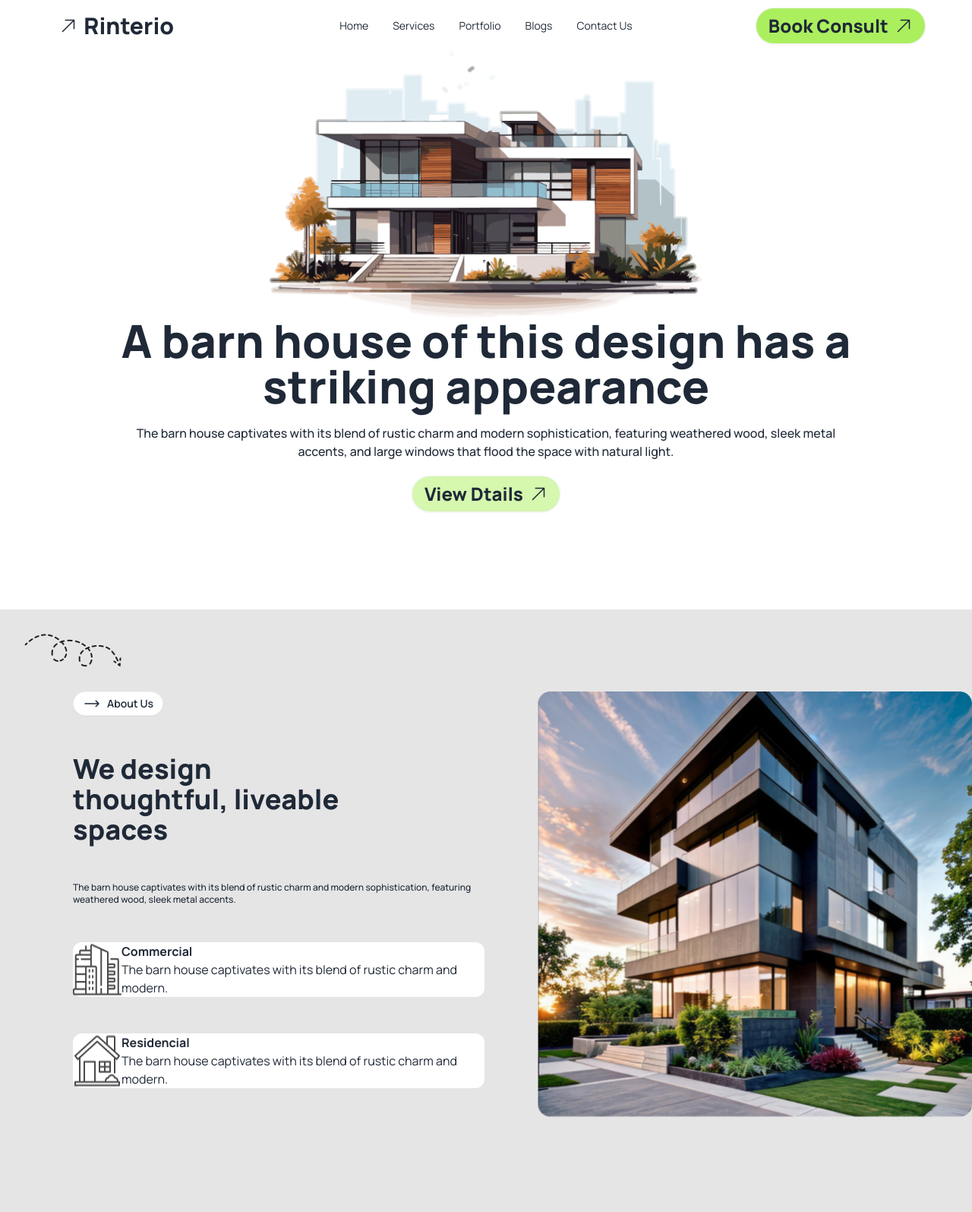
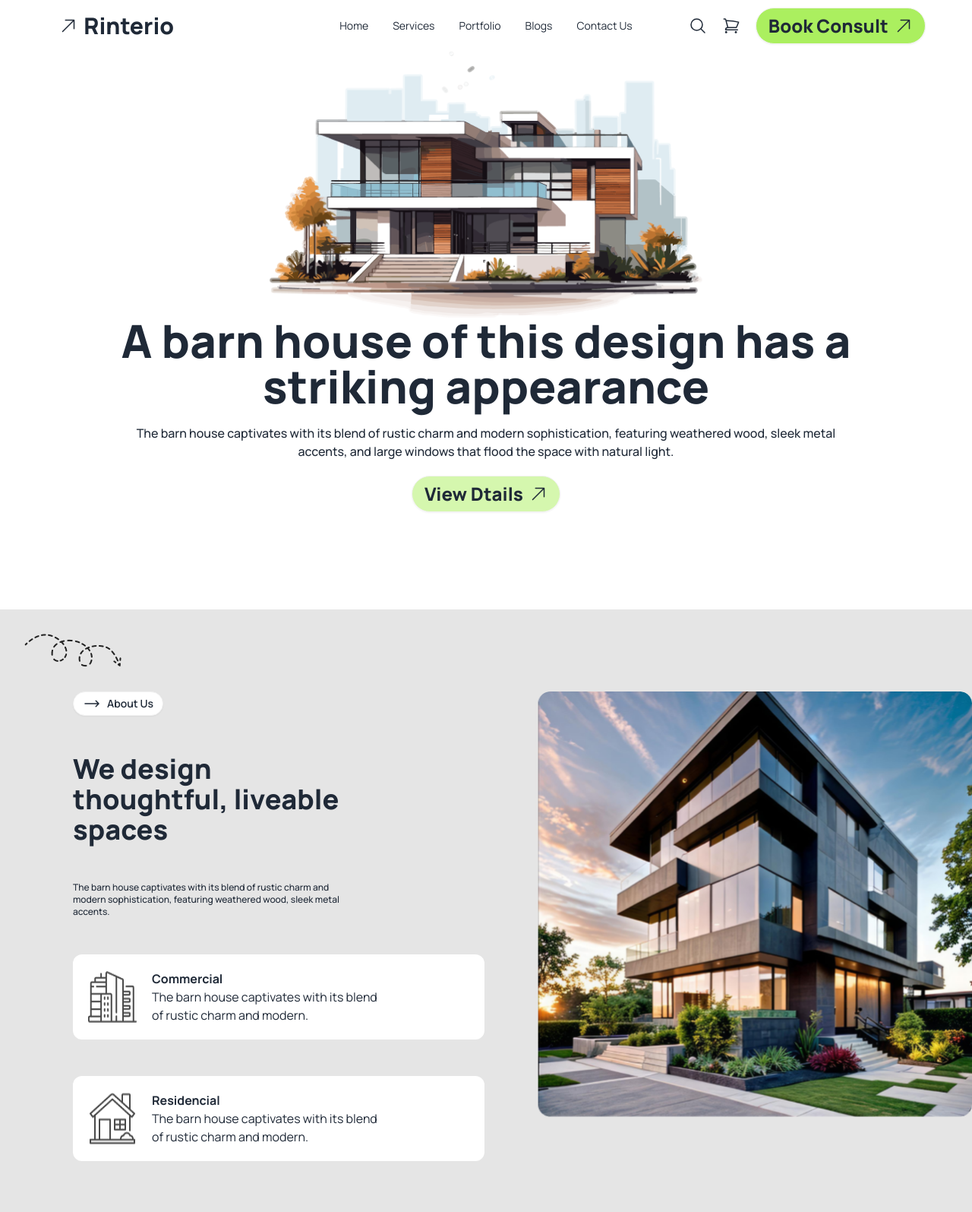
Before and after one commit to taif-01/B10-Assignment-03-Project, a plain HTML site: page index.html in a window 1280 px wide. Shown: the top 1595 px of the page at 76% size. Drawn offline with nearby package versions, Linux system fonts and the light colour scheme.

Commit message:
Perfect for laptop view

```diff
--- a/index.html
+++ b/index.html
@@ -24,6 +24,10 @@
     <style>
       .font-manrope {
         font-family: "Manrope", sans-serif;
+      }
+
+      .section{
+        background-image: url('/assets/bg.jpg');
       }
     </style>
     <script>
@@ -101,7 +105,39 @@
             </ul>
           </div>
 
+          <!-- book consult -->
           <div class="navbar-end">
+            <!-- icons -->
+            <div class="flex gap-5">
+              <svg
+                xmlns="http://www.w3.org/2000/svg"
+                fill="none"
+                viewBox="0 0 24 24"
+                stroke-width="1.5"
+                stroke="currentColor"
+                class="size-6"
+              >
+                <path
+                  stroke-linecap="round"
+                  stroke-linejoin="round"
+                  d="m21 21-5.197-5.197m0 0A7.5 7.5 0 1 0 5.196 5.196a7.5 7.5 0 0 0 10.607 10.607Z"
+                />
+              </svg>
+              <svg
+                xmlns="http://www.w3.org/2000/svg"
+                fill="none"
+                viewBox="0 0 24 24"
+                stroke-width="1.5"
+                stroke="currentColor"
+                class="size-6 mr-5"
+              >
+                <path
+                  stroke-linecap="round"
+                  stroke-linejoin="round"
+                  d="M2.25 3h1.386c.51 0 .955.343 1.087.835l.383 1.437M7.5 14.25a3 3 0 0 0-3 3h15.75m-12.75-3h11.218c1.121-2.3 2.1-4.684 2.924-7.138a60.114 60.114 0 0 0-16.536-1.84M7.5 14.25 5.106 5.272M6 20.25a.75.75 0 1 1-1.5 0 .75.75 0 0 1 1.5 0Zm12.75 0a.75.75 0 1 1-1.5 0 .75.75 0 0 1 1.5 0Z"
+                />
+              </svg>
+            </div>
             <a class="btn rounded-full bg-bike-primary font-extrabold text-2xl"
               >Book Consult
               <svg
@@ -191,7 +227,7 @@
             <h3 class="font-extrabold text-4xl w-3/5">
               We design thoughtful, liveable spaces
             </h3>
-            <p class="font-medium text-xs w-11/12">
+            <p class="font-medium text-xs w-3/5">
               The barn house captivates with its blend of rustic charm and
               modern sophistication, featuring weathered wood, sleek metal
               accents.
@@ -199,24 +235,24 @@
 
             <div class="space-y-12">
               <!-- Commercial part -->
-              <div class="flex bg-white rounded-xl w-11/12">
-                <img src="./assets/commercial.png" alt="" />
+              <div class="flex bg-white rounded-xl w-11/12 p-5">
+                <img class="pr-5" src="./assets/commercial.png" alt="" />
                 <div>
                   <h5 class="font-bold">Commercial</h5>
                   <p>
-                    The barn house captivates with its blend of rustic charm and
-                    modern.
+                    The barn house captivates with its blend <br />
+                    of rustic charm and modern.
                   </p>
                 </div>
               </div>
               <!-- Residencial part -->
-              <div class="flex bg-white rounded-xl w-11/12">
-                <img src="./assets/residential.png" alt="" />
+              <div class="flex bg-white rounded-xl w-11/12 p-5">
+                <img class="pr-5" src="./assets/residential.png" alt="" />
                 <div>
                   <h5 class="font-bold">Residencial</h5>
                   <p>
-                    The barn house captivates with its blend of rustic charm and
-                    modern.
+                    The barn house captivates with its blend <br />
+                    of rustic charm and modern.
                   </p>
                 </div>
               </div>
@@ -256,7 +292,7 @@
             </p>
           </div>
           <!-- box part -->
-          <div class="flex gap-5 ml-24 justify-between">
+          <div class="flex gap-5 ml-24 mr-24 justify-between">
             <div class="bg-[#E7C1D3] rounded-xl space-y-5 h-56 w-72">
               <img class="ml-5 mt-5" src="./assets/concept.png" alt="" />
               <h5 class="font-extrabold ml-5">Concept</h5>
@@ -639,7 +675,7 @@
         </section>
 
         <!-- Form section -->
-        <section class="xl:w-full lg:w-full m-auto bg-white mt-32 p-32">
+        <section class="xl:w-full lg:w-full m-auto  mt-32 p-32" style="background-image: url('assets/bg.jpg');">
           <div class="text-center space-y-3 mb-10">
             <button class="btn btn-sm rounded-full bg-[#ABEF5F33]">
               <svg
@@ -657,9 +693,9 @@
                 />
               </svg>
 
-              Explore our Latest works
+              Lets Connect
             </button>
-            <h3 class="font-extrabold text-4xl">Our Latest Portfolio</h3>
+            <h3 class="font-extrabold text-4xl">Let’s Discuss Next Project</h3>
             <p class="font-medium text-xs">
               The barn house captivates with its blend of rustic charm and
               modern sophistication,<br />
@@ -771,7 +807,7 @@
             <a
               class="btn btn-ghost text-3xl text-black rounded-full font-extrabold bg-[#ABEF5F]"
             >
-              Rinterio
+              Book Consult
 
               <svg
                 xmlns="http://www.w3.org/2000/svg"
```
Lines whose indentation alone changed are shown as unchanged.
